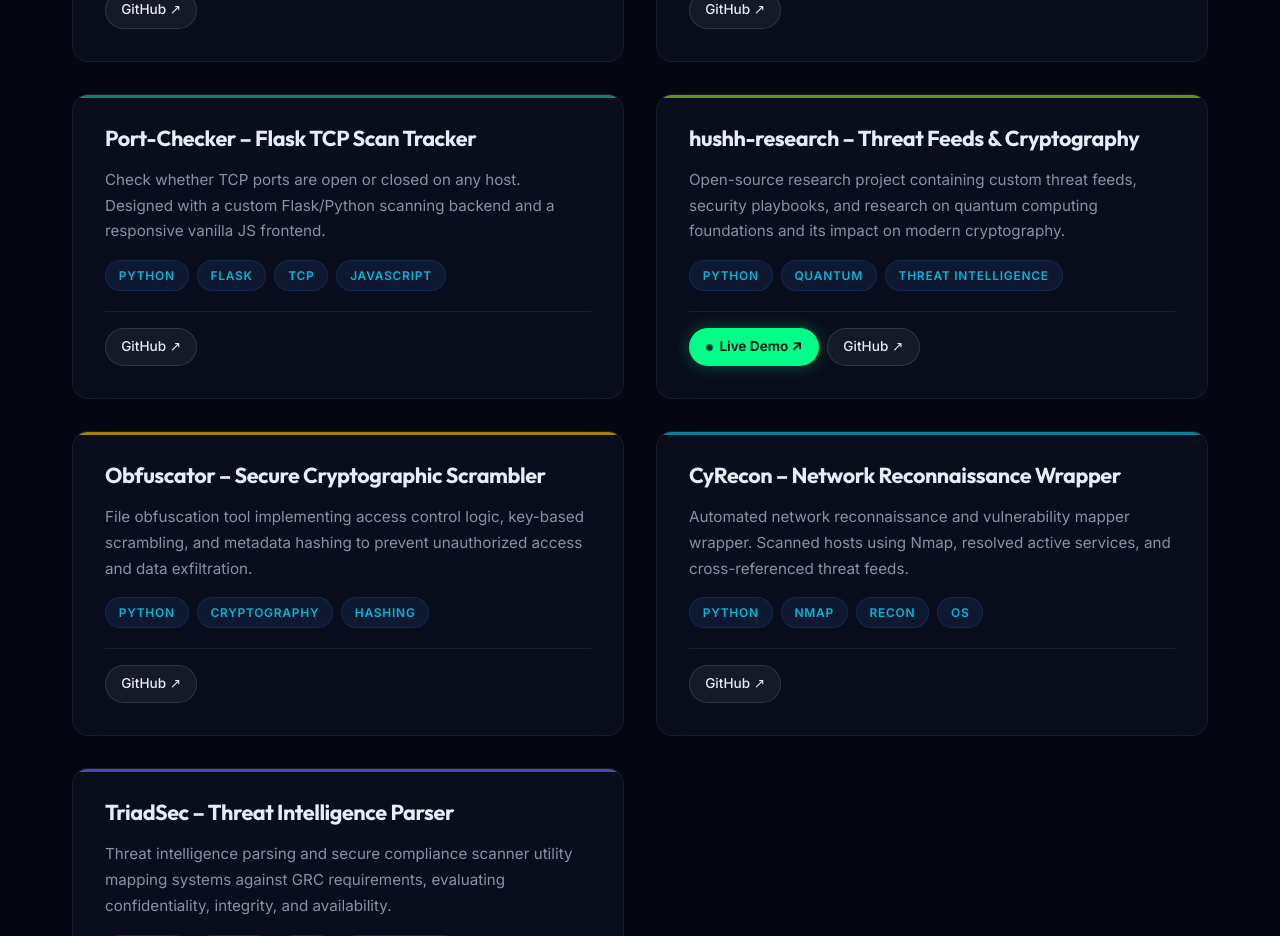
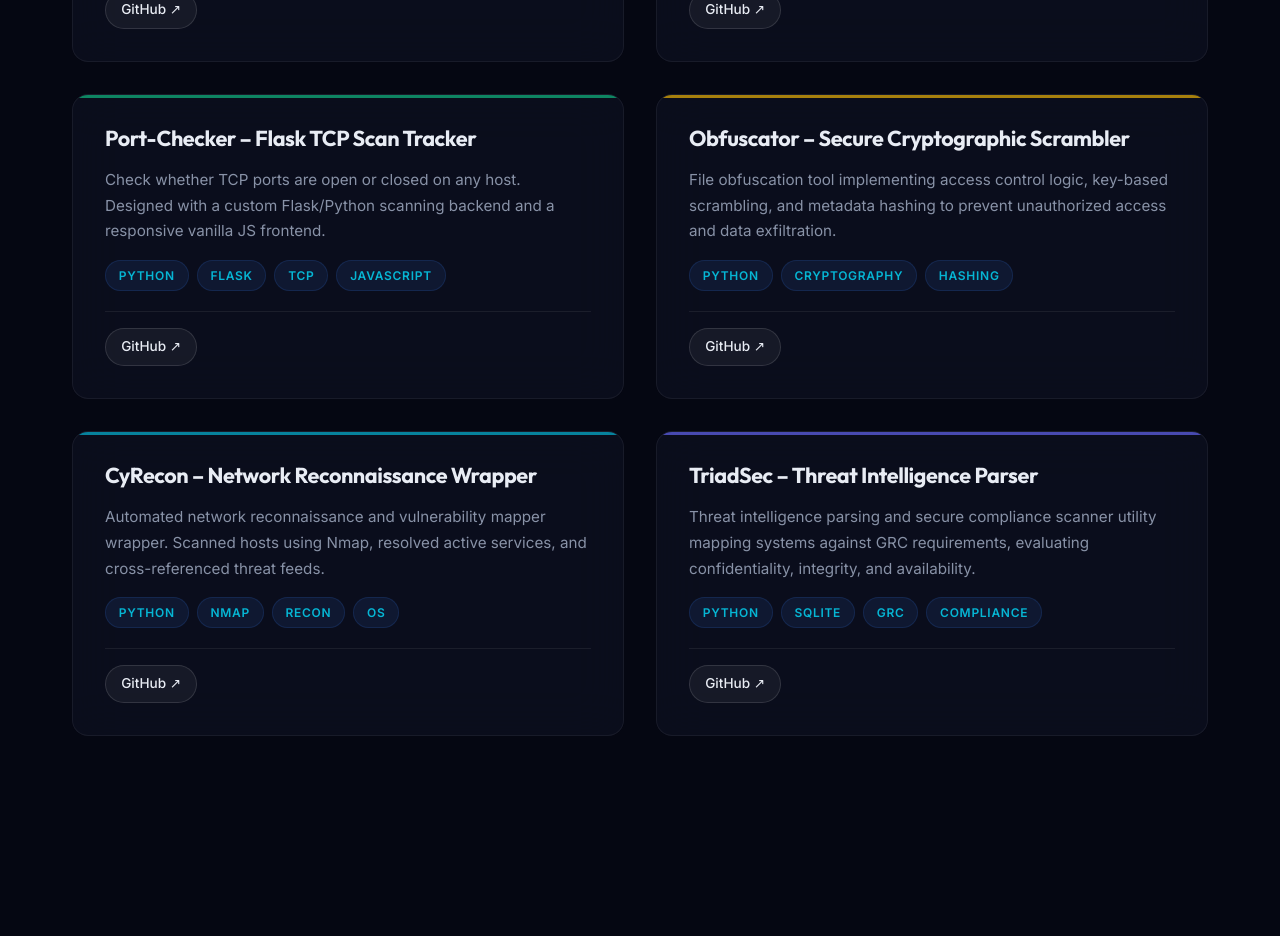
Before and after one commit to Vrishinram/portfolio, a Next.js app: page / in a window 1280 px wide. Shown: the part 5580-6516 px from the top of the page. Built offline with nearby package versions, Linux system fonts and the light colour scheme.

Commit message:
fix: remove external hushh-research project

```diff
--- a/src/components/ProjectsSection.tsx
+++ b/src/components/ProjectsSection.tsx
@@ -70,15 +70,6 @@ const projects: Project[] = [
     tech: ['Python', 'Flask', 'TCP', 'JavaScript'],
     color: '#10b981',
     githubUrl: 'https://github.com/Vrishinram/Port-Checker',
-  },
-  {
-    title: 'hushh-research – Threat Feeds & Cryptography',
-    description:
-      'Open-source research project containing custom threat feeds, security playbooks, and research on quantum computing foundations and its impact on modern cryptography.',
-    tech: ['Python', 'Quantum', 'Threat Intelligence'],
-    color: '#84cc16',
-    liveUrl: 'https://kai.hushh.ai',
-    githubUrl: 'https://github.com/Vrishinram/hushh-research',
   },
   {
     title: 'Obfuscator – Secure Cryptographic Scrambler',
```
